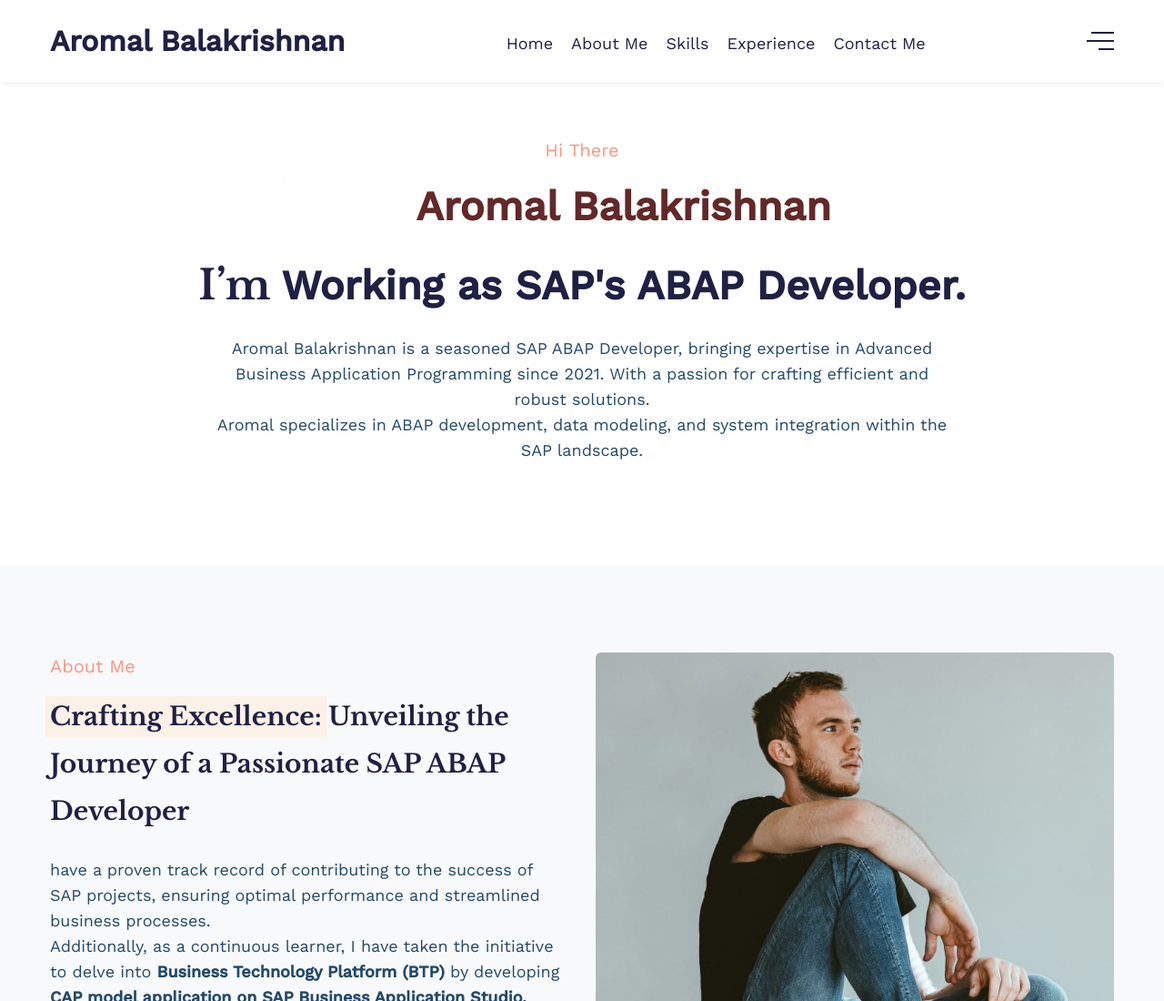
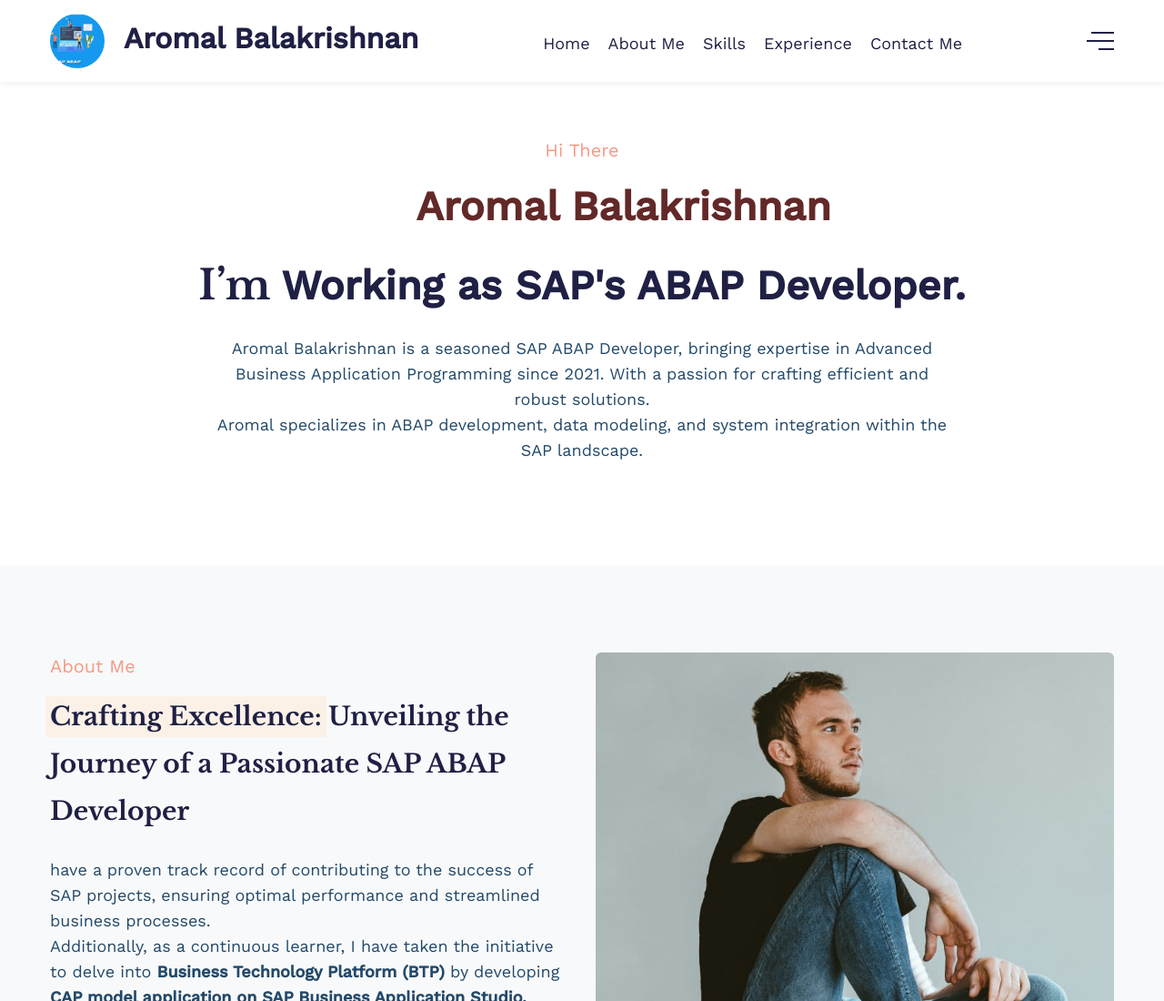
Before and after one commit to aromalbalakrishnan/portfolio, a plain HTML site: page index.html in a window 1280 px wide. Shown: the top 1100 px of the page at 91% size. Drawn offline with nearby package versions, Linux system fonts and the light colour scheme; files whose address does not match are found by name.

```diff
--- a/index.html
+++ b/index.html
@@ -25,11 +25,12 @@
     <div class="container">
       <nav class="navbar navbar-expand-lg navbar-light stroke">
         <a class="navbar-brand" href="index.html">
+          <img src="./images/file.png" alt="Your logo" title="Your logo" style="height: 60px; width: 60px; border-radius: 50%; margin-right: 10px;" />
           <span> Aromal Balakrishnan</span>
         </a>
         <!-- if logo is image enable this
           <a class="navbar-brand" href="#index.html">
-              <img src="image-path" alt="Your logo" title="Your logo" style="height:35px;" />
+              <img src="./images/file.png" alt="Your logo" title="Your logo" style="height:35px;" />
           </a> -->
         <button class="navbar-toggler collapsed" type="button" data-toggle="collapse" data-target="#navbarNav"
           aria-controls="navbarNav" aria-expanded="false" aria-label="Toggle navigation">
```
